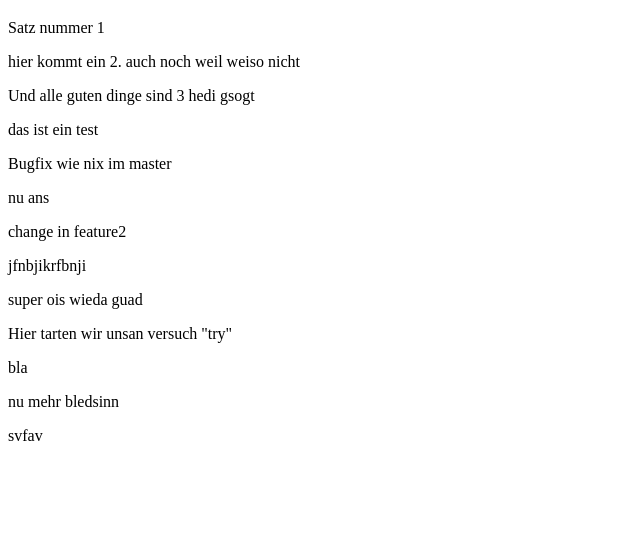
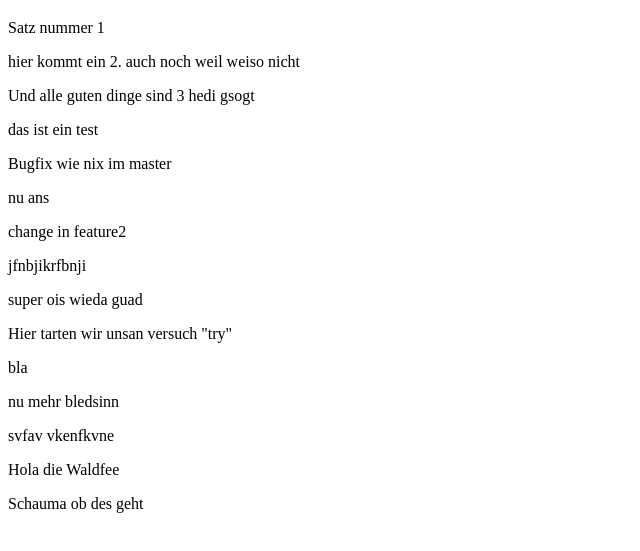
Before and after one commit to s2310456009/APMG22025, a plain HTML site: page index.html in a window 1280 px wide. Shown: the part 61-612 px from the top of the page, without its empty margins (0-640 px from the left). Drawn offline with Linux system fonts and the light colour scheme.

Commit message:
2 Neue Zeilen

```diff
--- a/index.html
+++ b/index.html
@@ -23,5 +23,10 @@ jfnbjikrfbnji
 <p>bla</p>
 <p>nu mehr bledsinn</p>
 svfav
+vkenfkvne
+
+<p>Hola die Waldfee</p>
+<p>Schauma ob des geht</p>
+
 </body>
 </html>
```
